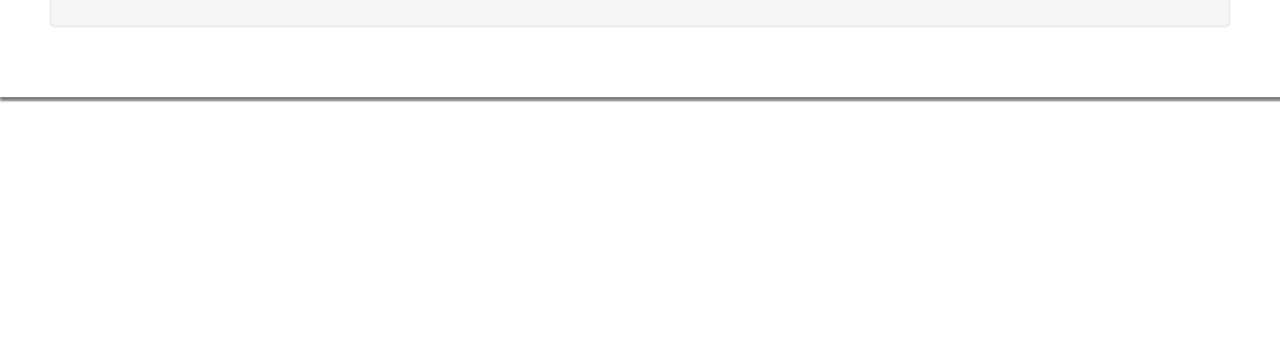
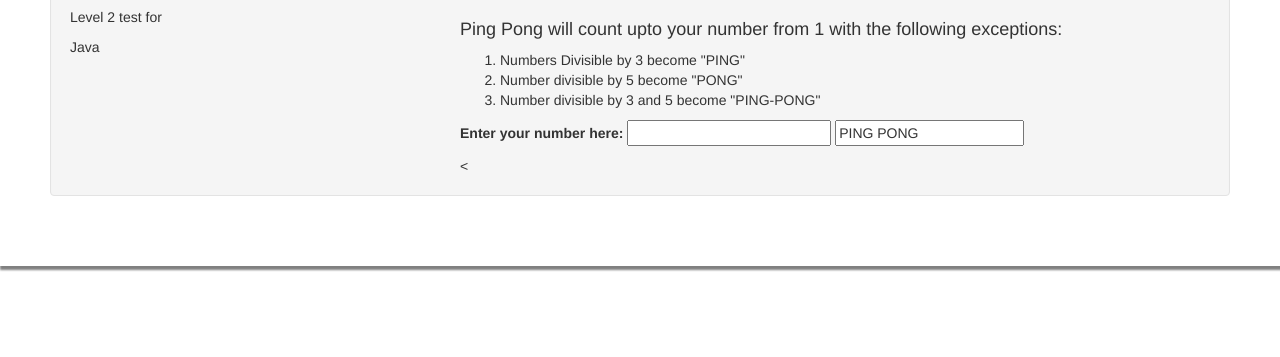
Before and after one commit to LynnOdero/Ping-Pong-Project, a plain HTML site: page index.html in a window 1280 px wide. Shown: the part 443-800 px from the top of the page. Drawn offline with Linux system fonts and the light colour scheme.

Commit message:
added well

```diff
--- a/index.html
+++ b/index.html
@@ -27,7 +27,25 @@
 
   <a href="https://github.com/LynnOdero"> https://github.com/LynnOdero </a>
 </p>
+<p> Level 2 test for </p>
+<p> Java </p>
 
+      </div>
+      <div class="col-md-8">
+        <h2>Let's play!</h2>
+        <p> Rules: </p>
+        <br>
+        <h4> Ping Pong will count upto your number from 1 with the following exceptions: </h4>
+        <ol>
+          <li>Numbers Divisible by 3 become "PING"</li>
+          <li> Number divisible by 5 become "PONG"</li>
+          <li>Number divisible by 3 and 5 become "PING-PONG"</li>
+        </ol>
+
+<form>
+<b> <p>Enter your number here: <input type="text" name="Enter your number here" value=""> </b>
+<input type="text" name="PING PONG!" value="PING PONG">
+</form><
       </div>
 
     </div>
```
